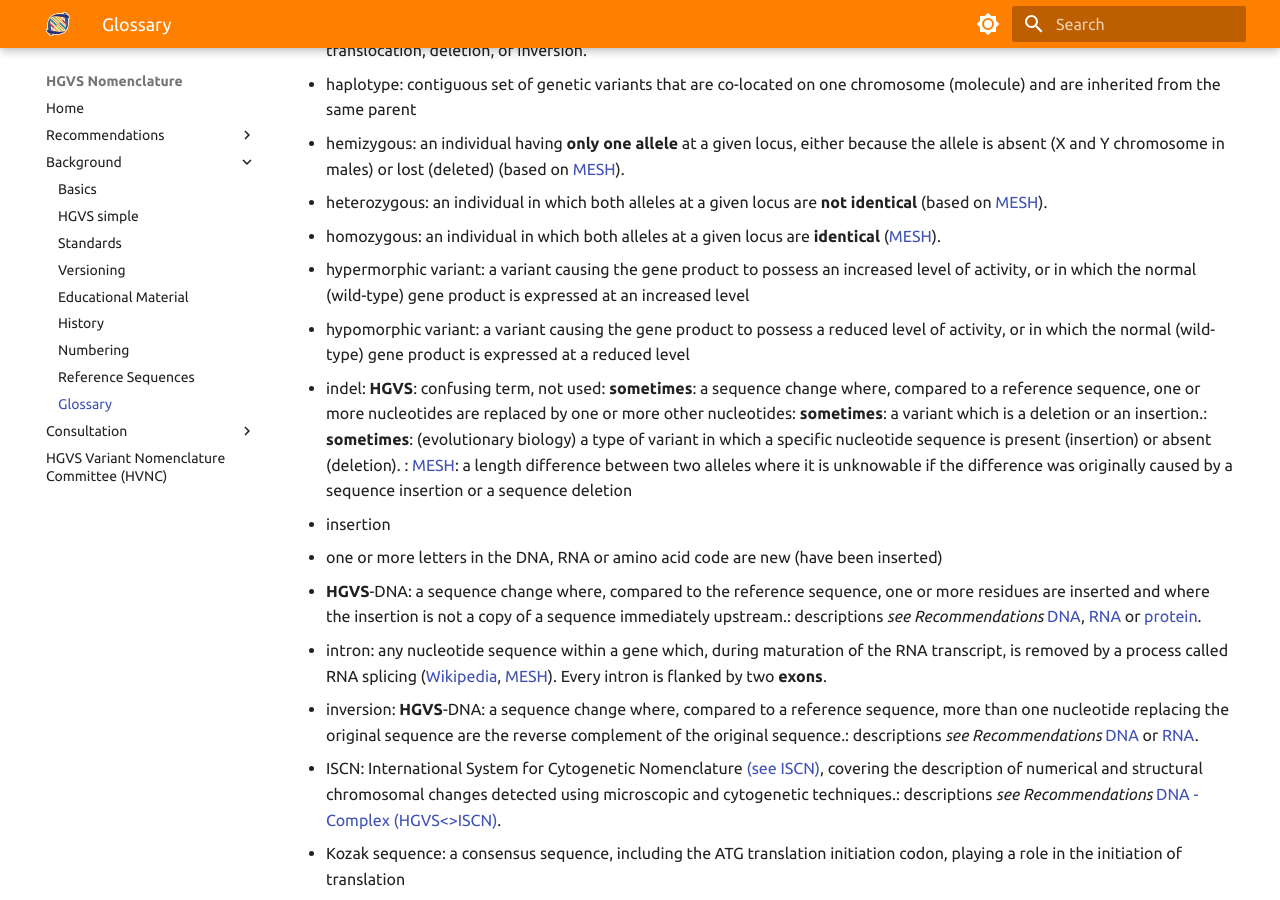
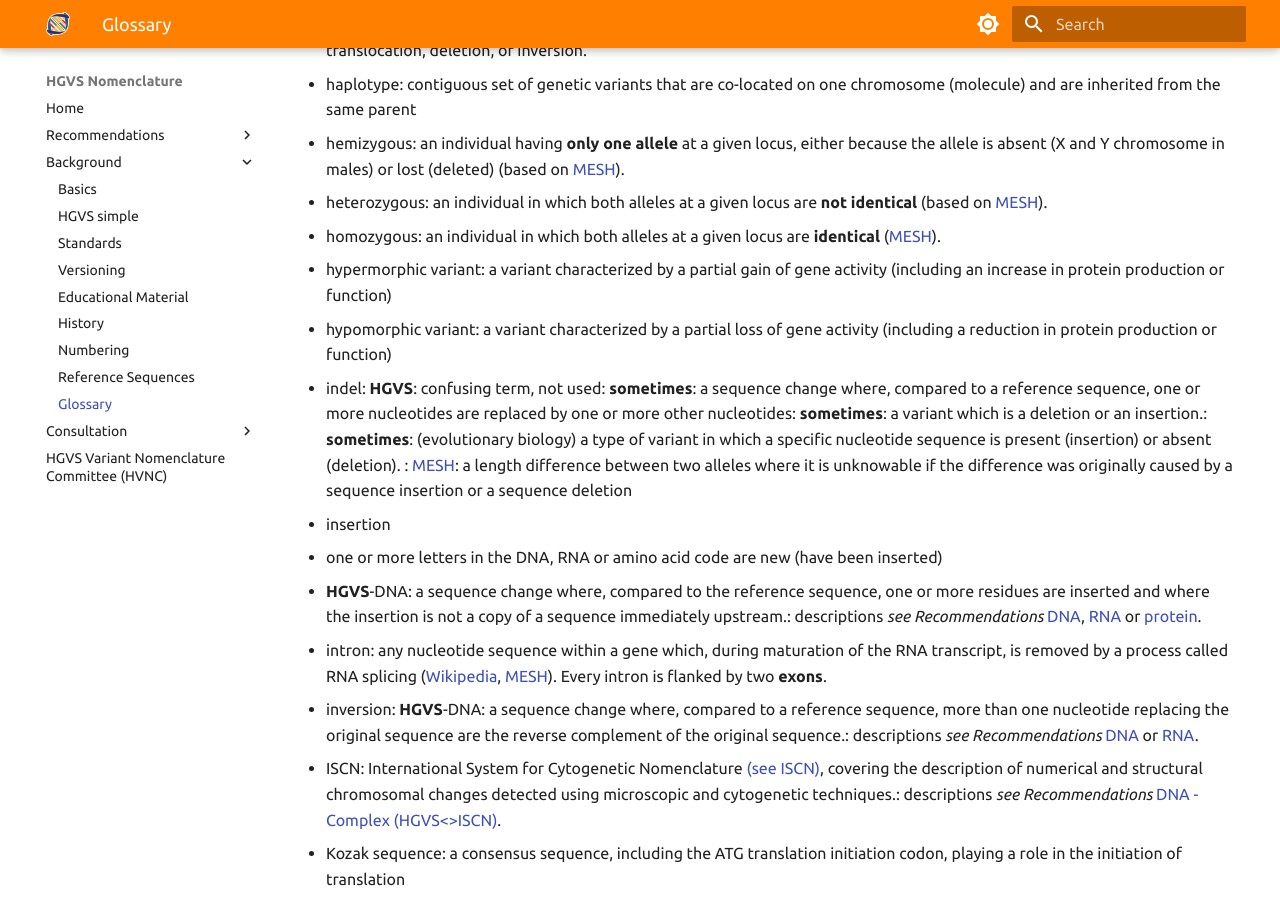
Before and after one commit to HGVSnomenclature/hgvs-nomenclature, an MkDocs documentation site: the page built from docs/background/glossary.md, in a window 1280 px wide and 900 px high, scrolled down 2167 px. Built offline with MkDocs 1.6.1 and Material for MkDocs 9.7.7, drawn with Linux system fonts in a browser that asks for light colours.

Commit message:
Update glossary.md

```diff
--- a/docs/background/glossary.md
+++ b/docs/background/glossary.md
@@ -72,9 +72,9 @@ Please note that this Glossary is **work in progress**. Do you encounter missing
 
 - homozygous: an individual in which both alleles at a given locus are **identical** ([MESH](http://www.ncbi.nlm.nih.gov/mesh?term=homozygous)).
 
-- hypermorphic variant: a variant causing the gene product to possess an increased level of activity, or in which the normal (wild-type) gene product is expressed at an increased level
+- hypermorphic variant: a variant characterized by a partial gain of gene activity (including an increase in protein production or function)
 
-- hypomorphic variant: a variant causing the gene product to possess a reduced level of activity, or in which the normal (wild-type) gene product is expressed at a reduced level
+- hypomorphic variant: a variant characterized by a partial loss of gene activity (including a reduction in protein production or function)
 
 - indel: **HGVS**: confusing term, not used: **sometimes**: a sequence change where, compared to a reference sequence, one or more nucleotides are replaced by one or more other nucleotides: **sometimes**: a variant which is a deletion or an insertion.: **sometimes**: (evolutionary biology) a type of variant in which a specific nucleotide sequence is present (insertion) or absent (deletion). : [MESH](http://www.ncbi.nlm.nih.gov/mesh?term=indel): a length difference between two alleles where it is unknowable if the difference was originally caused by a sequence insertion or a sequence deletion
 
```
